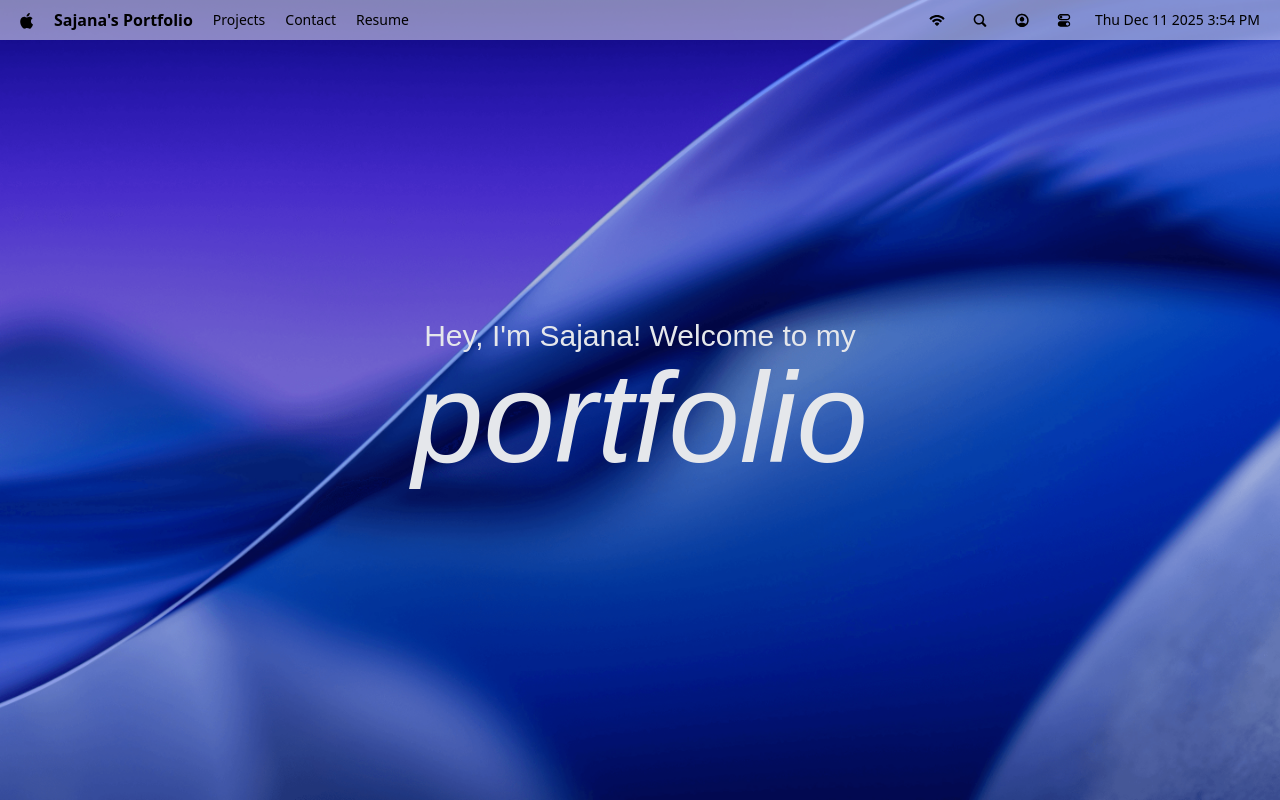
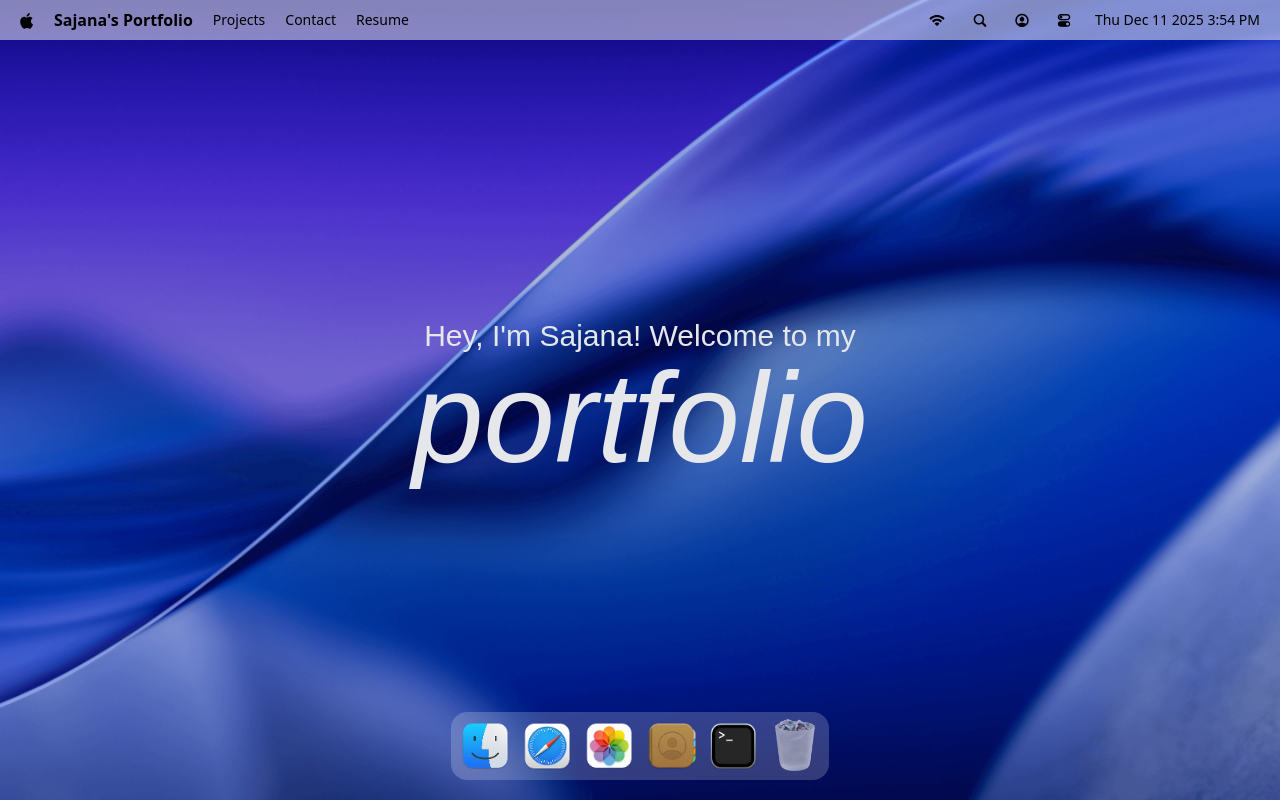
Before and after one commit to StormKing969/all-portfolio-versions, a React (Vite) app in the folder v1/: page / in a window 1280 px wide. Built offline with nearby package versions, Linux system fonts and the light colour scheme; a web font is replaced by a local one.

Commit message:
12/11/2025 - Dock Section

```diff
--- a/v1/package.json
+++ b/v1/package.json
@@ -17,6 +17,7 @@
     "lucide-react": "^0.560.0",
     "react": "^19.2.0",
     "react-dom": "^19.2.0",
+    "react-tooltip": "^5.30.0",
     "tailwindcss": "^4.1.17"
   },
   "devDependencies": {
--- a/v1/src/App.tsx
+++ b/v1/src/App.tsx
@@ -1,10 +1,11 @@
-import { Navbar, Welcome } from "./components";
+import { Dock, Navbar, Welcome } from "./components";
 
 const App = () => {
   return (
     <main>
       <Navbar />
       <Welcome />
+      <Dock />
     </main>
   );
 };
--- /dev/null
+++ b/v1/src/components/Dock.tsx
@@ -0,0 +1,100 @@
+import { useRef } from "react";
+import { Tooltip } from "react-tooltip";
+import gsap from "gsap";
+import { useGSAP } from "@gsap/react";
+
+import { dockApps } from "../constants";
+import type { DockAppType } from "../types";
+
+const HOVER_SPREAD = 2000;
+
+const Dock = () => {
+  const dockRef = useRef<HTMLDivElement>(null);
+
+  const toggleApp = (app) => {
+  //TODO
+  };
+
+  useGSAP(() => {
+    const dock = dockRef.current;
+    if (!dock) {
+      return;
+    }
+
+    const icons = dock.querySelectorAll(".dock-icon");
+
+    const animateIcons = (mouseX: number) => {
+      const { left } = dock.getBoundingClientRect();
+
+      icons.forEach((icon) => {
+        const { left: iconLeft, width } = icon.getBoundingClientRect();
+        const center = iconLeft - left + width / 2;
+        const distance = Math.abs(mouseX - center);
+        const intensity = Math.exp(-(distance ** 2) / HOVER_SPREAD);
+
+        gsap.to(icon, {
+          scale: 1 + 0.25 * intensity,
+          y: -15 * intensity,
+          duration: 0.2,
+          ease: "power1.out",
+        });
+      });
+    };
+
+    const handleMouseMove = (event: MouseEvent) => {
+      const { left } = dock.getBoundingClientRect();
+      animateIcons(event.clientX - left);
+    };
+
+    const resetIcons = () => {
+      icons.forEach((icon) => {
+        gsap.to(icon, {
+          scale: 1,
+          y: 0,
+          duration: 0.3,
+          ease: "power1.out",
+        });
+      });
+    };
+
+    dock.addEventListener("mousemove", handleMouseMove);
+    dock.addEventListener("mouseleave", resetIcons);
+
+    return () => {
+      dock.removeEventListener("mousemove", handleMouseMove);
+      dock.removeEventListener("mouseleave", resetIcons);
+    };
+  }, []);
+
+  return (
+    <section id={"dock"}>
+      <div ref={dockRef} className={"dock-container"}>
+        {dockApps.map(({ id, name, icon, canOpen }: DockAppType) => (
+          <div key={id} className={"relative flex justify-center"}>
+            <button
+              type={"button"}
+              className={"dock-icon"}
+              aria-label={`${name} icon`}
+              data-tooltip-id={"dock-tooltip"}
+              data-tooltip-content={name}
+              data-tooltip-delay-show={150}
+              disabled={!canOpen}
+              onClick={() => toggleApp({ id, canOpen })}
+            >
+              <img
+                src={`/images/${icon}`}
+                alt={name}
+                loading="lazy"
+                className={canOpen ? "" : "opacity-60"}
+              />
+            </button>
+          </div>
+        ))}
+
+        <Tooltip id={"dock-tooltip"} place={"top"} className={"tooltip"} />
+      </div>
+    </section>
+  );
+};
+
+export default Dock;
--- a/v1/src/components/index.tsx
+++ b/v1/src/components/index.tsx
@@ -1,4 +1,5 @@
 import Navbar from "./Navbar.tsx";
 import Welcome from "./Welcome.tsx";
+import Dock from "./Dock.tsx";
 
-export { Navbar, Welcome };
+export { Navbar, Welcome, Dock };
--- a/v1/src/constants/index.tsx
+++ b/v1/src/constants/index.tsx
@@ -1,4 +1,4 @@
-import type { NavIconType, NavLinkType } from "../types";
+import type { DockAppType, NavIconType, NavLinkType } from "../types";
 
 export const navLinks: NavLinkType[] = [
   {
@@ -36,3 +36,42 @@
     img: "/icons/mode.svg",
   },
 ];
+
+export const dockApps: DockAppType[] = [
+  {
+    id: "finder",
+    name: "Portfolio", // was "Finder"
+    icon: "finder.png",
+    canOpen: true,
+  },
+  {
+    id: "safari",
+    name: "Articles", // was "Safari"
+    icon: "safari.png",
+    canOpen: true,
+  },
+  {
+    id: "photos",
+    name: "Gallery", // was "Photos"
+    icon: "photos.png",
+    canOpen: true,
+  },
+  {
+    id: "contact",
+    name: "Contact", // or "Get in touch"
+    icon: "contact.png",
+    canOpen: true,
+  },
+  {
+    id: "terminal",
+    name: "Skills", // was "Terminal"
+    icon: "terminal.png",
+    canOpen: true,
+  },
+  {
+    id: "trash",
+    name: "Archive", // was "Trash"
+    icon: "trash.png",
+    canOpen: false,
+  },
+];
```
Also changed, not shown: v1/src/types/index.d.ts (+7 -0 lines), 1 other file (tests, documents, lock files or other folders).
